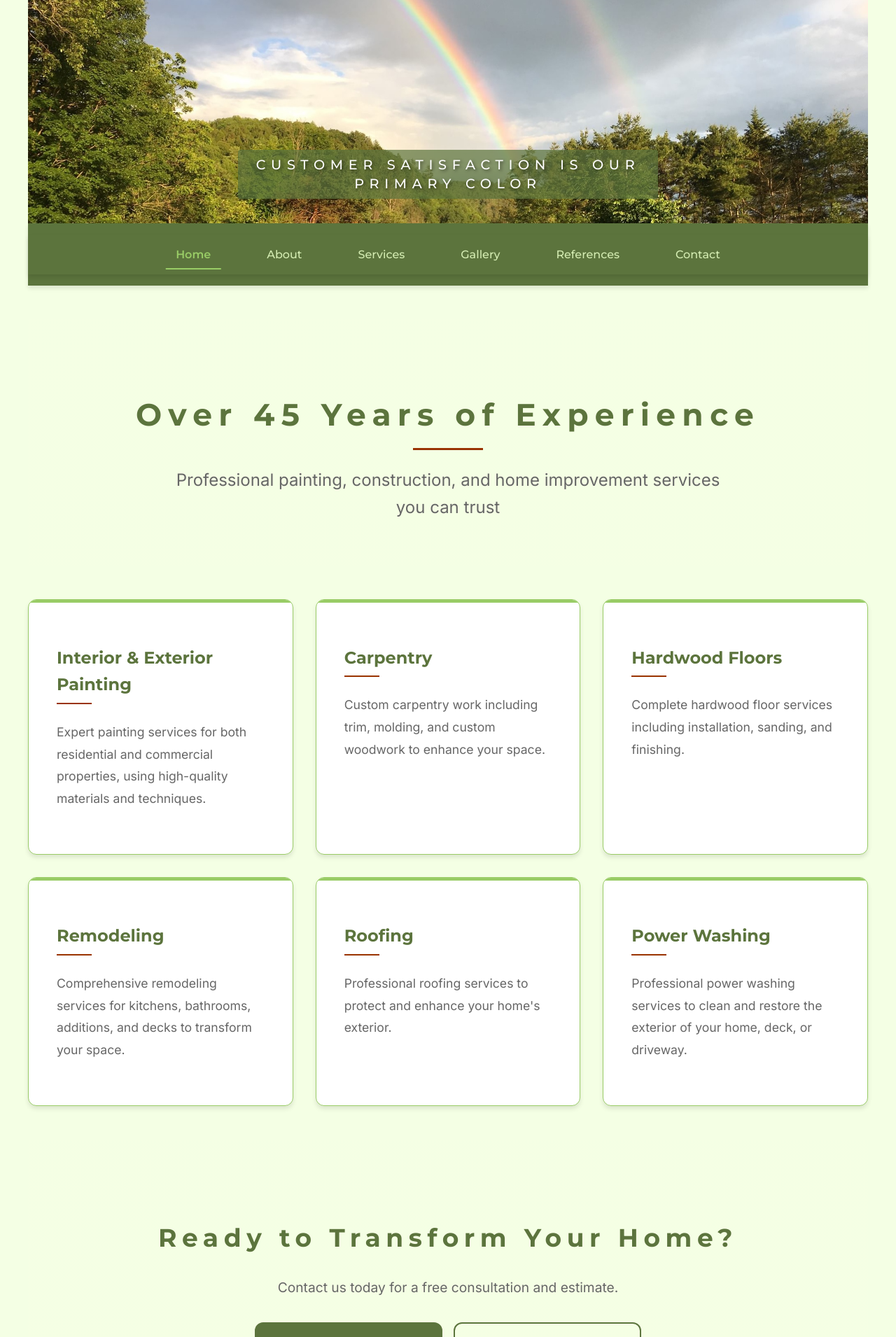
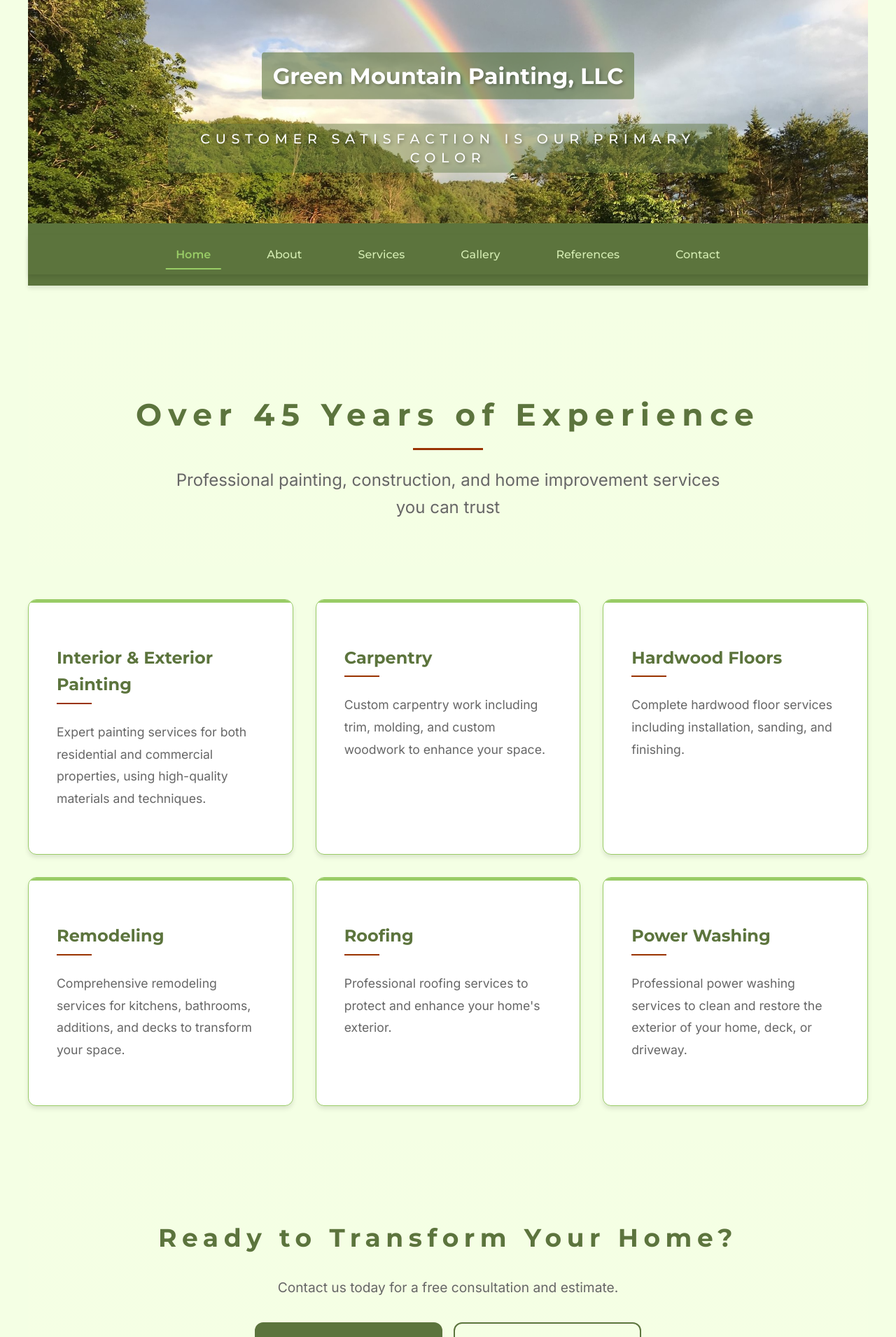
Before and after one commit to Green-Mountain-Painting/Green-Mountain-Painting.github.io, a Jekyll site: the page built from index.html, in a window 1280 px wide. Shown: the top 1910 px of the page at 70% size. Built offline with Jekyll 4.4.1, drawn with Linux system fonts in a browser that asks for light colours; the list of posts is cut into pages by our own code.

Commit message:
Fix the header banner for mobile
Signed-off-by: Jonathan Leitschuh <Jonathan.Leitschuh@gmail.com>

```diff
--- a/_includes/header.html
+++ b/_includes/header.html
@@ -1,4 +1,7 @@
 <div class="header-banner">
     <img src="{{ '/images/header_banner.jpg' | relative_url }}" alt="Green Mountain Painting" class="banner-img">
-    <p class="tagline">Customer Satisfaction is Our Primary Color</p>
+    <div class="header-content">
+        <h1 class="company-name">Green Mountain Painting, LLC</h1>
+        <p class="tagline">Customer Satisfaction is Our Primary Color</p>
+    </div>
 </div>
--- a/_sass/gmp.scss
+++ b/_sass/gmp.scss
@@ -80,24 +80,76 @@ body {
       display: block;
     }
 
+    .header-content {
+      position: absolute;
+      top: 50%;
+      left: 50%;
+      transform: translate(-50%, -50%);
+      width: 90%;
+      max-width: 800px;
+      text-align: center;
+
+      .company-name {
+        font-family: $font-secondary;
+        color: white;
+        font-size: 2rem;
+        margin-bottom: 1rem;
+        text-shadow: 2px 2px 4px rgba(0, 0, 0, 0.3);
+        background-color: rgba($primary-color, 0.6);
+        padding: 0.5rem 1rem;
+        border-radius: 4px;
+        display: inline-block;
+      }
+
       .tagline {
-      position: absolute;
-      bottom: 1rem;
-      left: 50%;
-      transform: translateX(-50%);
         font-family: $font-secondary;
         color: white;
         font-size: 1.2rem;
-      margin-top: 1rem;
         letter-spacing: 0.4em;
         text-transform: uppercase;
         text-align: center;
-      max-width: 600px;
         line-height: 1.4;
-      text-shadow: 2px 2px 4px rgba(0, 0, 0, 0.5);
-      background-color: rgba($primary-color, 0.7);
+        text-shadow: 2px 2px 4px rgba(0, 0, 0, 0.3);
+        background-color: rgba($primary-color, 0.45);
         padding: 0.5rem 1rem;
         border-radius: 4px;
+        display: inline-block;
+        max-width: 100%;
+        white-space: normal;
+      }
+    }
+  }
+}
+
+// Mobile adjustments
+@media (max-width: 768px) {
+  .header {
+    .header-banner {
+      .header-content {
+        top: 40%;
+        transform: translate(-50%, -40%);
+        width: 95%;
+
+        .company-name {
+          font-size: 1.2rem;
+          padding: 0.3rem 0.6rem;
+          margin-bottom: 0.5rem;
+          display: block;
+          width: fit-content;
+          margin-left: auto;
+          margin-right: auto;
+        }
+
+        .tagline {
+          font-size: 0.9rem;
+          letter-spacing: 0.2em;
+          padding: 0.3rem 0.6rem;
+          display: block;
+          width: fit-content;
+          margin-left: auto;
+          margin-right: auto;
+        }
+      }
     }
   }
 }
```
Lines whose indentation alone changed are shown as unchanged.
